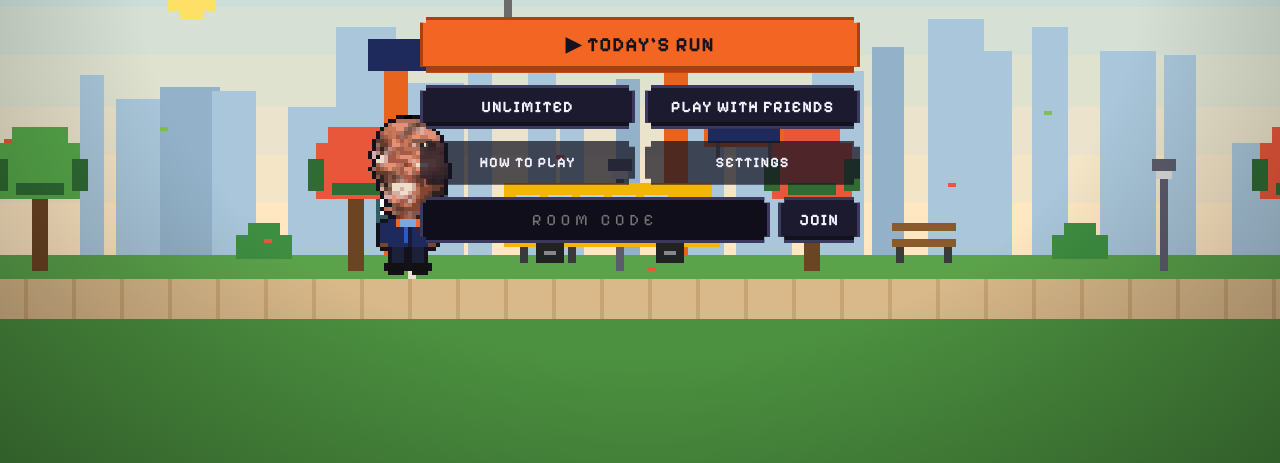
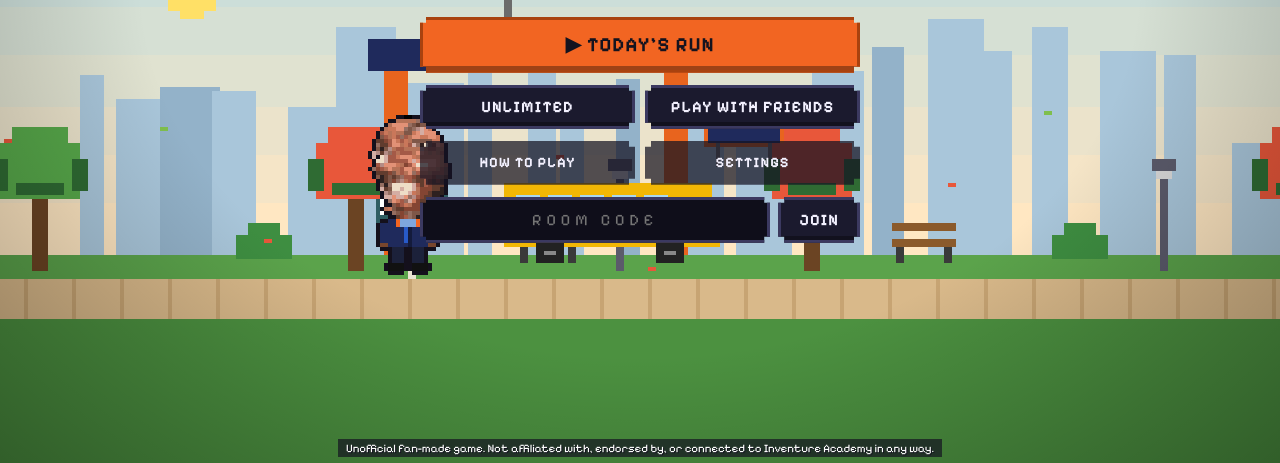
Before and after one commit to neelsatish/unblockedgames, a website: page public/rare/index.html in a window 1280 px wide. Shown: the part 337-800 px from the top of the page. Drawn offline with nearby package versions, Linux system fonts and the light colour scheme; no server answers.

Commit message:
Add an unofficial fan-game disclaimer (no affiliation with Inventure Academy)
Co-Authored-By: Claude Opus 5.5 <noreply@anthropic.com>

```diff
--- a/public/rare/index.html
+++ b/public/rare/index.html
@@ -39,7 +39,10 @@
       </form>
       <p id="menu-error" class="error" role="alert"></p>
     </div>
-    <p class="footnote" id="footnote"></p>
+    <div class="footer-notes">
+      <p class="footnote" id="footnote"></p>
+      <p class="disclaimer">Unofficial fan-made game. Not affiliated with, endorsed by, or connected to Inventure Academy in any way.</p>
+    </div>
   </main>
 
   <!-- ===== Party lobby ===== -->
--- a/public/rare/rare.css
+++ b/public/rare/rare.css
@@ -77,7 +77,9 @@ input:focus { border-color: var(--cyan); outline: none; }
 .join-row { display: flex; gap: 8px; }
 .join-row input { flex: 1; text-align: center; letter-spacing: 5px; text-transform: uppercase; min-width: 0; }
 .daily-status { background: var(--panel); border: 3px solid var(--gold-dark); clip-path: var(--step); padding: 8px 12px; }
-.footnote { position: fixed; bottom: 8px; left: 0; right: 0; text-align: center; font-size: .8rem; color: #fff; text-shadow: 1px 1px 0 var(--ink); margin: 0; }
+.footer-notes { position: fixed; bottom: 6px; left: 0; right: 0; display: grid; gap: 2px; justify-items: center; padding: 0 10px; }
+.footnote, .disclaimer { margin: 0; text-align: center; font-size: .8rem; color: #fff; text-shadow: 1px 1px 0 var(--ink); }
+.disclaimer { font-size: .72rem; background: rgba(20,19,34,.7); padding: 2px 8px; }
 
 /* ---------- lobby ---------- */
 #lobby { display: grid; place-items: center; padding: 16px; }
--- a/public/style.css
+++ b/public/style.css
@@ -124,6 +124,7 @@ button.game-card:active { transform: translate(3px, 3px); box-shadow: 2px 2px 0
 .game-card.soon { opacity: .75; cursor: default; }
 .game-card.soon .play-pill { background: #fff; }
 
+.disclaimer { text-align: center; font-size: .8rem; color: var(--ink-soft); margin: 0; }
 .room-step { padding: 24px; display: grid; gap: 14px; width: min(460px, 100%); justify-self: center; animation: pop-in 250ms var(--ease-out); }
 .back-btn { justify-self: start; padding: 4px 10px; min-height: 36px; font-weight: 800; }
 .room-step .section-title { margin: 0; }
```
Also changed, not shown: public/index.html (+2 -0 lines), README.md.
